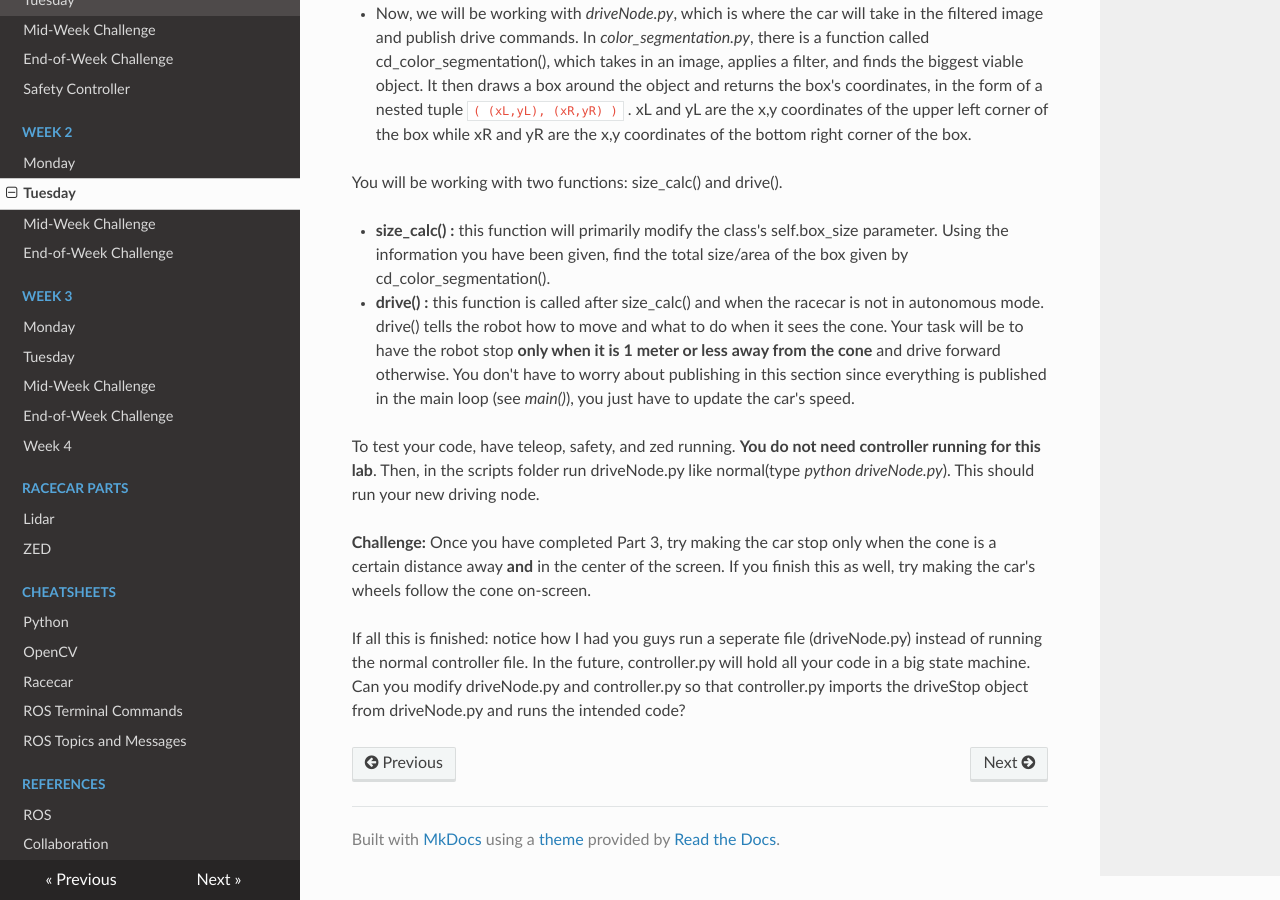
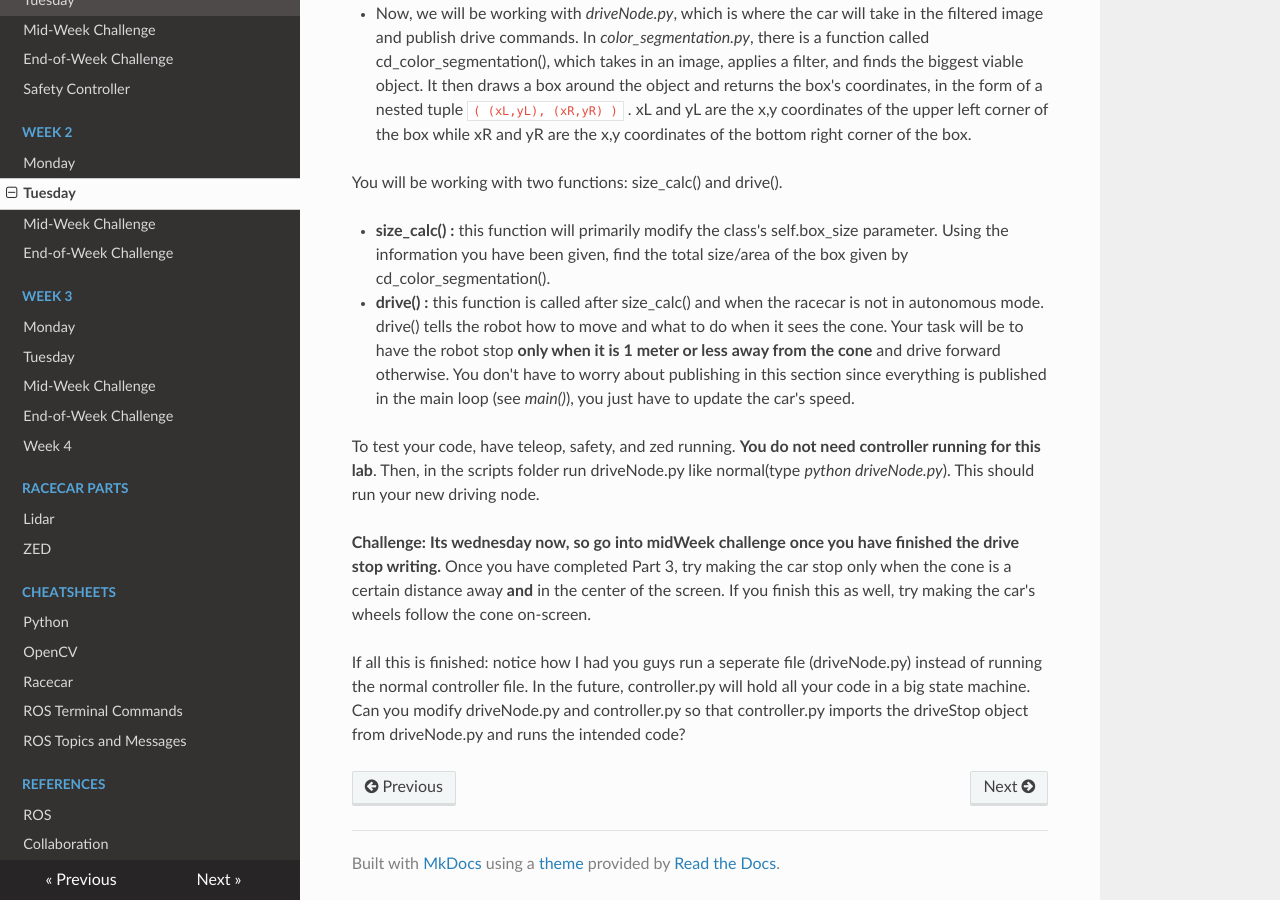
Before and after one commit to ChrisLindland/racecar-website, an MkDocs documentation site: the page built from docs/week2/02_tuesday/lab.md, in a window 1280 px wide and 900 px high, scrolled down 3402 px. Built offline with MkDocs 1.6.1, drawn with Linux system fonts in a browser that asks for light colours; nearby versions of some CDN libraries.

Commit message:
Update lab.md

```diff
--- a/docs/week2/02_tuesday/lab.md
+++ b/docs/week2/02_tuesday/lab.md
@@ -88,6 +88,6 @@
 
 To test your code, have teleop, safety, and zed running. **You do not need controller running for this lab**. Then, in the scripts folder run driveNode.py like normal(type *python driveNode.py*). This should run your new driving node.
 
-**Challenge:** Once you have completed Part 3, try making the car stop only when the cone is a certain distance away **and** in the center of the screen. If you finish this as well, try making the car's wheels follow the cone on-screen.
+**Challenge:** **Its wednesday now, so go into midWeek challenge once you have finished the drive stop writing.** Once you have completed Part 3, try making the car stop only when the cone is a certain distance away **and** in the center of the screen. If you finish this as well, try making the car's wheels follow the cone on-screen.
 
 If all this is finished: notice how I had you guys run a seperate file (driveNode.py) instead of running the normal controller file. In the future, controller.py will hold all your code in a big state machine. Can you modify driveNode.py and controller.py so that controller.py imports the driveStop object from driveNode.py and runs the intended code?
```
